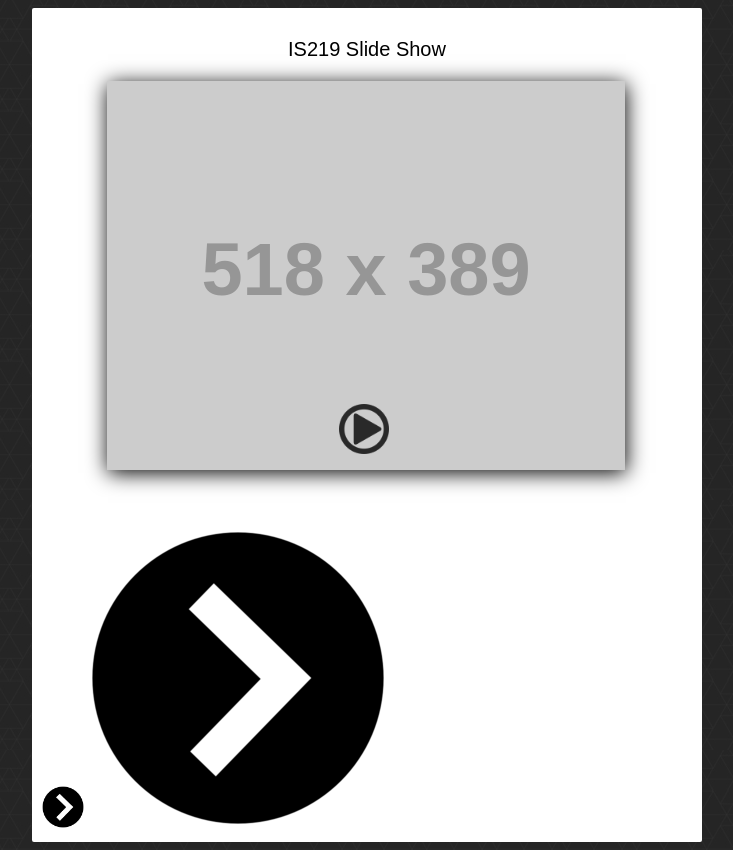
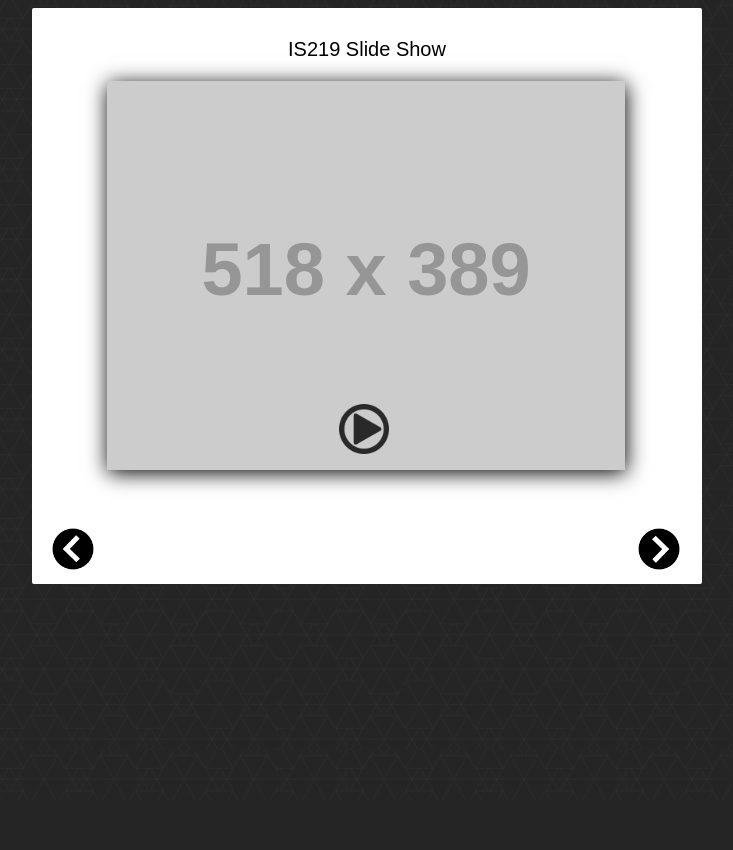
Before and after one commit to officialmaj/is219s17andrews-p2, a PHP site: page /index.html in a window 1280 px wide. Shown: the whole page, without its empty margins (273-1006 px from the left). After the commit the page ends 584 px from the top, so only its background shows below. Run offline with PHP 8.4, Linux system fonts and the light colour scheme; grey boxes labelled with a size stand in for pictures from a placeholder-image service; some libraries are stand-ins or nearby versions.

Commit message:
buttons/arrows
Fixed position. Updated!

```diff
--- a/css/style.css
+++ b/css/style.css
@@ -57,16 +57,17 @@ body {
 
 	height: 42px;
 	width: 42px;
-	-webkit-transform: rotate(180deg
+	-webkit-transform: rotate(180deg);
 	padding-right: 10px;
 
 }
 
 #nextPhoto {
 
+	height: 42px;
 	width: 42px;
-	right; -540px;
 	position: relative;
+	left: 540px;
 }
 
 .details p {
```
